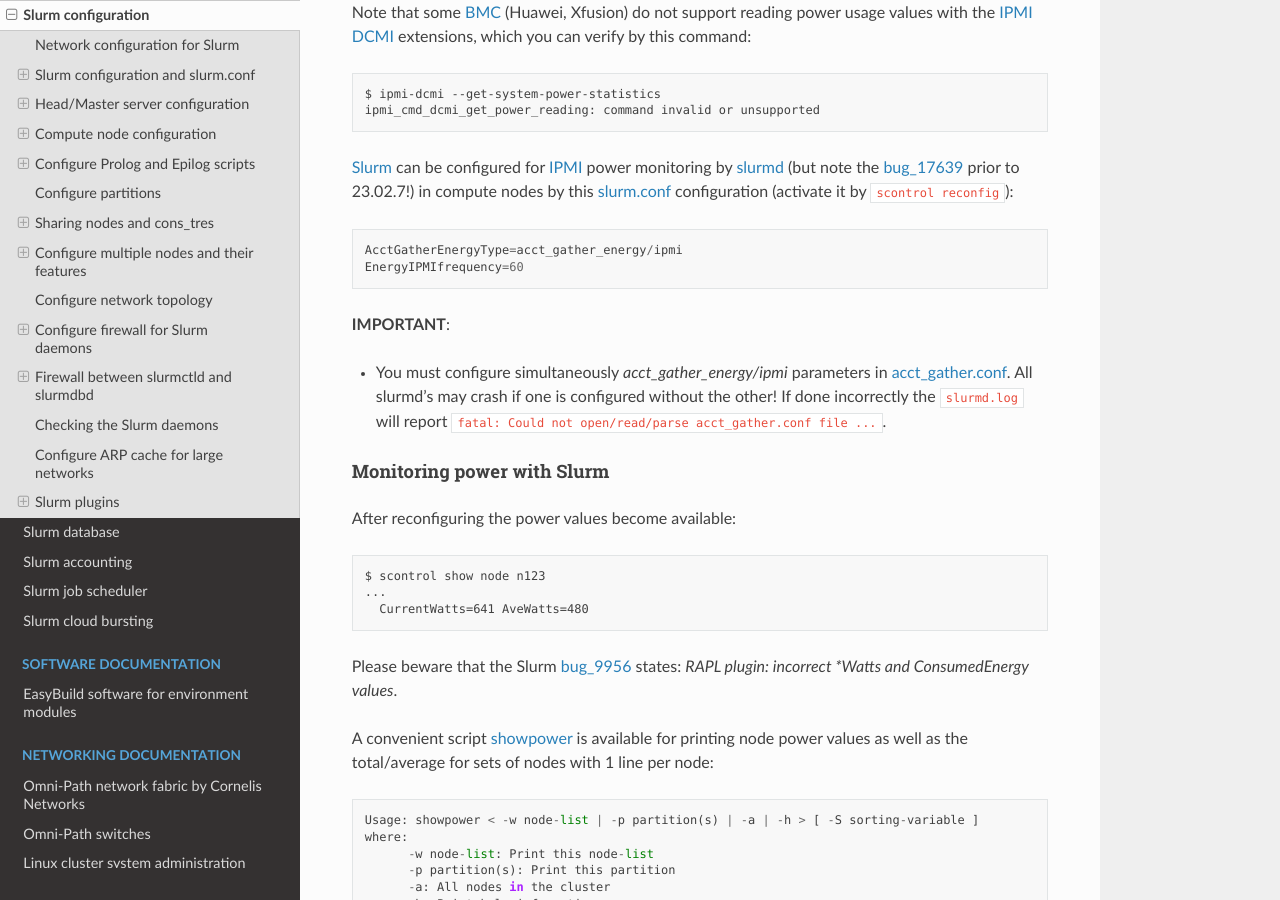
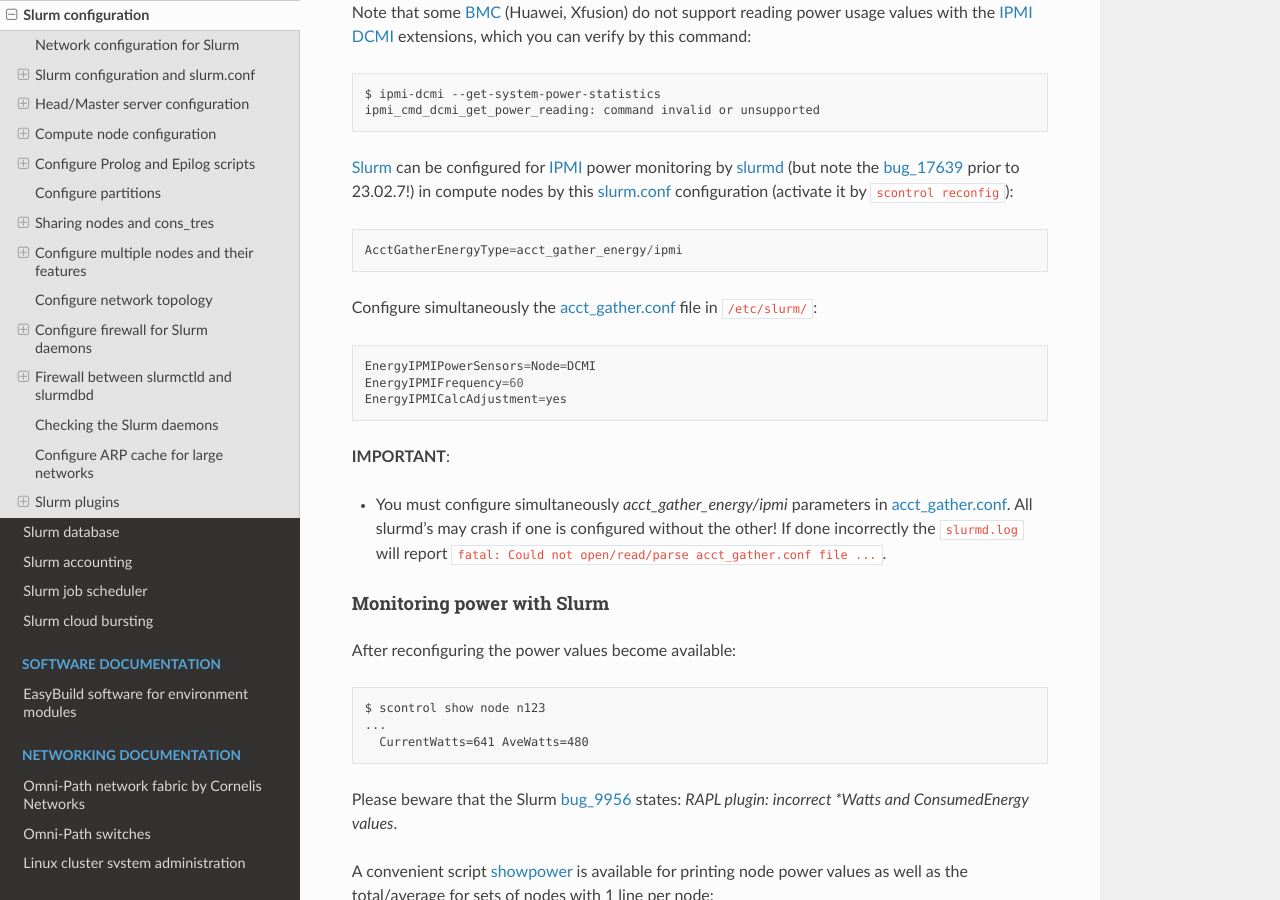
Before and after one commit to OleHolmNielsen/Niflheim_system, a Sphinx documentation site: the page built from docs/Slurm_configuration.rst, in a window 1280 px wide and 900 px high, scrolled down 19270 px. Built offline with Sphinx 7.4.7 and the Read the Docs theme 2.0.0, drawn with Linux system fonts in a browser that asks for light colours.

Commit message:
Fix documentation of AcctGatherEnergyType=acct_gather_energy/ipmi

```diff
--- a/docs/Slurm_configuration.rst
+++ b/docs/Slurm_configuration.rst
@@ -790,7 +790,12 @@
 in compute nodes by this slurm.conf_ configuration (activate it by ``scontrol reconfig``)::
 
   AcctGatherEnergyType=acct_gather_energy/ipmi
-  EnergyIPMIfrequency=60
+
+Configure simultaneously the acct_gather.conf_ file in ``/etc/slurm/``::
+
+  EnergyIPMIPowerSensors=Node=DCMI
+  EnergyIPMIFrequency=60
+  EnergyIPMICalcAdjustment=yes
 
 **IMPORTANT**:
 
```
